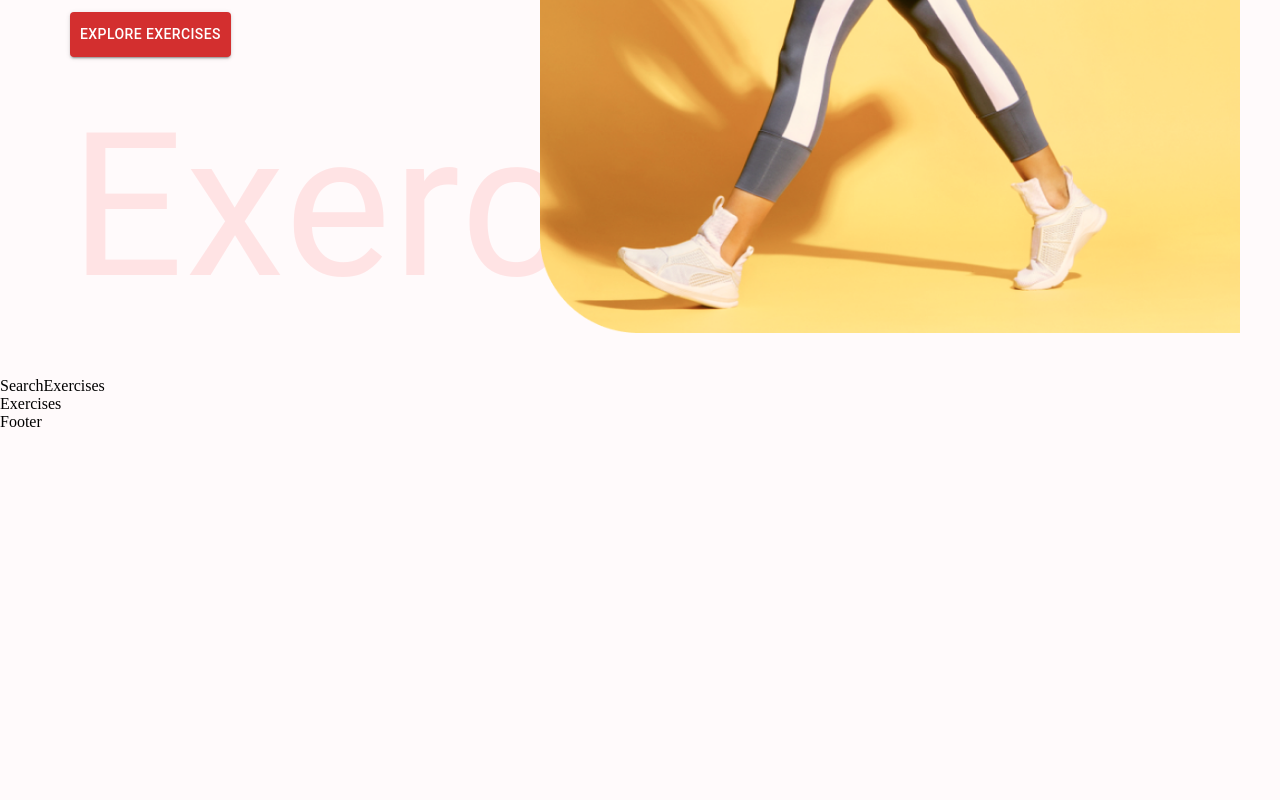
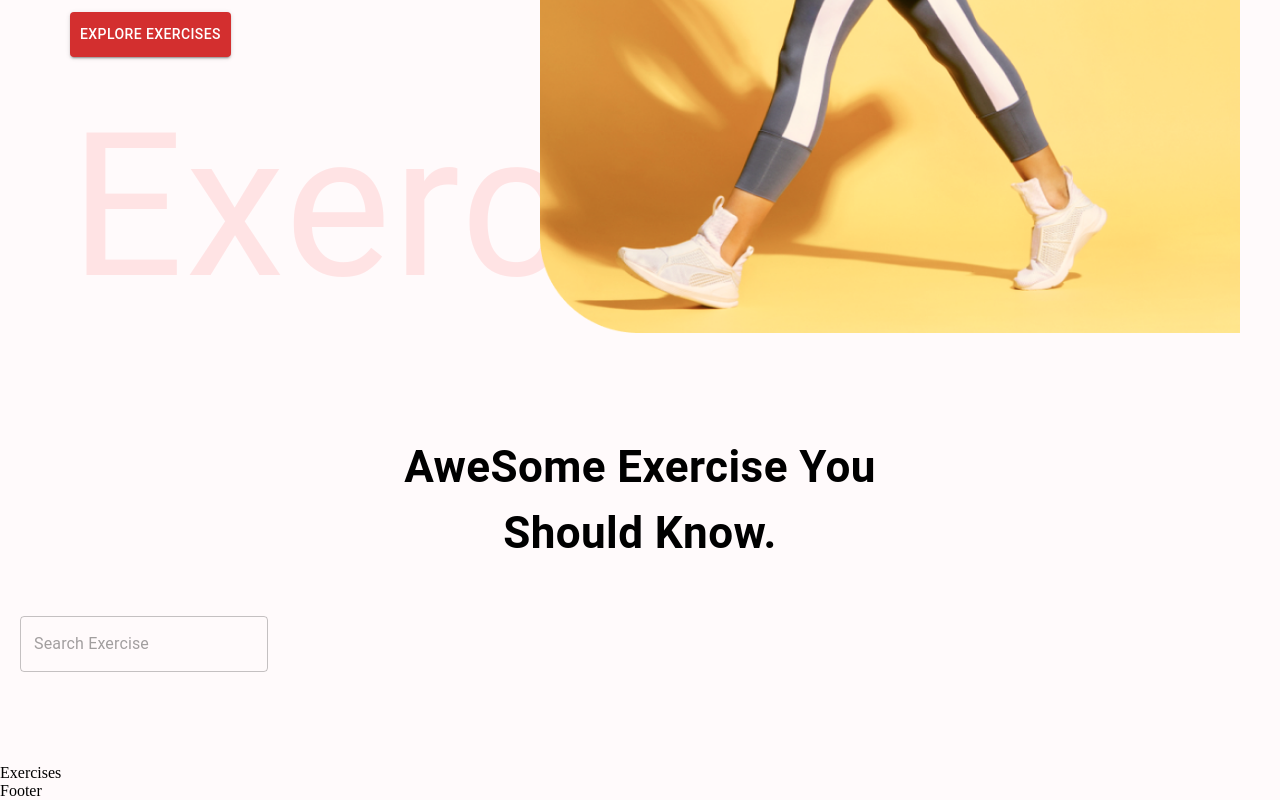
Before and after one commit to Nit-Sub/Gym, a React (Create React App) app in the folder gym/: page / in a window 1280 px wide. Shown: the part 567-1367 px from the top of the page. Before the commit the page ends 998 px from the top, so only its background shows below. Built offline with nearby package versions, Linux system fonts and the light colour scheme.

Commit message:
Update SearchExercises.js

```diff
--- a/gym/src/components/SearchExercises.js
+++ b/gym/src/components/SearchExercises.js
@@ -1,8 +1,27 @@
-import React from 'react'
+import React, { useEffect, useState } from 'react';
+import { Box, TextField, Typography, Stack, Button } from '@mui/material'
 
 const SearchExercises = () => {
   return (
-    <div>SearchExercises</div>
+    <>
+      <Stack justifyContent={'center'} mt="37px" alignItem="center" p="20px">
+        <Typography fontWeight={700} sx={{
+          fontSize:{lg:'44px' , xs:'30px'}
+        }} mb="50px" textAlign={"center"}>
+          AweSome Exercise You <br/> Should Know.
+                </Typography>
+                <Box position="relative" mb="72px">
+                  <TextField
+                  height="76px"
+                  placeholder='Search Exercise'
+                  value=""
+                  type="text"
+                  onChange={(e)=>{}}
+                  />
+
+                </Box>
+      </Stack>
+    </>
   )
 }
 
```
